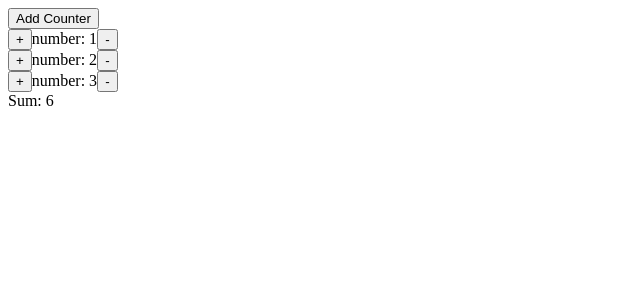
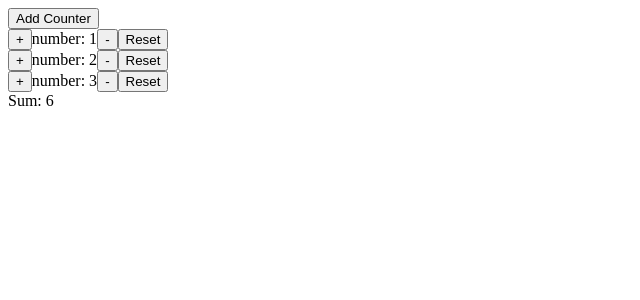
Before and after one commit to TWA-AFS-202310-GROUP-5/ng-counter-group, an Angular app: page / in a window 1280 px wide. Shown: the top 300 px of the page, without its empty margins (0-640 px from the left). Built offline with nearby package versions, Linux system fonts and the light colour scheme.

Commit message:
feat: the number of counter should be 0 when click counter's reset button

```diff
--- a/src/app/counter/counter.component.html
+++ b/src/app/counter/counter.component.html
@@ -2,4 +2,5 @@
     <button (click)="onIncrease()">+</button>
     <span>number: {{number}}</span>
     <button (click)="onDecrease()">-</button>
+    <button (click)="reset()">Reset</button>
 </div>
--- a/src/app/counter/counter.component.ts
+++ b/src/app/counter/counter.component.ts
@@ -18,4 +18,8 @@ export class CounterComponent {
     this.number--
     this.change.emit(this.number)
   }
+  reset(){
+    this.number = 0
+    this.change.emit(this.number)
+  }
 }
```
Also changed, not shown: 1 other file (tests, documents, lock files or other folders).
